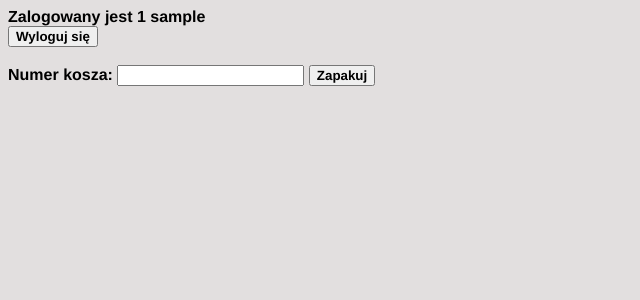
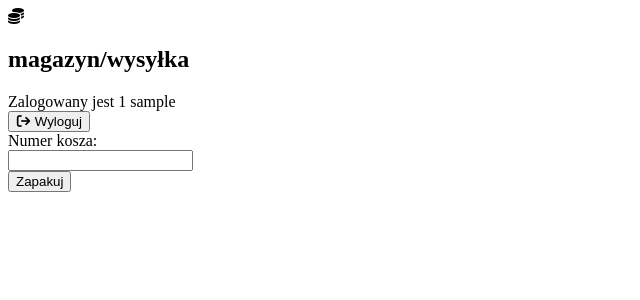
Before and after one commit to LukaszMiazek/Magazyn, a PHP site: page /wysylka.php in a window 1280 px wide. Shown: the top 300 px of the page, without its empty margins (0-640 px from the left). Run offline with PHP 8.4, Linux system fonts and the light colour scheme; the visitor is signed in with stand-in values (Sample User, id 1); some libraries are stand-ins or nearby versions.

Commit message:
Update wysylka.php

```diff
--- a/mag/wysylka.php
+++ b/mag/wysylka.php
@@ -3,13 +3,25 @@
 <head>
     <meta charset="UTF-8">
     <meta name="viewport" content="width=device-width, initial-scale=1.0">
-    <link rel="stylesheet" href="./style.css"/>
+    <link rel="stylesheet" href="./style_wysylka.css"/>
     <title>Wysyłka</title>
+	<meta name="viewport"  content="width=device-width, initial-scale=1.0, maximum-scale=1.0, user-scalable=0">
+	<link rel="stylesheet" href="https://cdnjs.cloudflare.com/ajax/libs/font-awesome/6.1.0/css/all.min.css"/>
+	<link rel="preconnect" href="https://fonts.googleapis.com">
+	<link rel="preconnect" href="https://fonts.gstatic.com" crossorigin>
+	<link href="https://fonts.googleapis.com/css2?family=Work+Sans&display=swap" rel="stylesheet">
 </head>
 <body>
+<div class="container">
+<div class="nav">
 <?php
 session_start();
 
+echo '<div class="logo">';
+echo '<i class="fa-solid fa-coins"></i>';
+echo '<h2>magazyn/wysyłka</h2>';
+echo '</div>';
+echo '<div class="nav_panel">';
 	echo '<m1>Zalogowany jest ';
 	echo $_SESSION['stanowisko'];
 	echo ' ';
@@ -20,10 +32,13 @@
 <form action="index.php" method="post">
 
 	<input type="hidden" name="wlog"	required>
-	<button type="submit">Wyloguj się</button>
+	<button type="submit"><i class="fa-solid fa-arrow-right-from-bracket"></i> Wyloguj </button>
 	</div>
 </form>
 <?php
+		echo '</div>';
+
+
 
 require 'rb-mysql.php';
 R::setup( 'mysql:host=localhost;dbname=magazyn','root', '' );
@@ -47,19 +62,20 @@
 	if($zamis['status'] != 3)
 	{
 		echo '<div class="info">';
-		echo 'To zamówienie NIE jest kompletne!';
+		echo '<h2>To zamówienie NIE jest kompletne!</h2>';
 		echo '<a href="wysylka.php"> Powrót </a>';
 		echo '</div>';
 	}
 	else
 	{
+		echo '<div class="panel">';
 		?>
-		dane do wysyłki:
-		<br>
-		Miejscowość: <?php echo $zamis['miejscowosc']; ?> <br>
-		Kod Pocztowy: <?php echo $zamis['kod_pocztowy']; ?> <br>
-		Ulica: <?php echo $zamis['ulica']; ?> <br>
-		Numer domu: <?php echo $zamis['numer_domu']; ?> <br> <br>
+		<h1>Dane do wysyłki</h1>
+
+	<label>Miejscowość:</label> <?php echo $zamis['miejscowosc']; ?>
+		<label>Kod Pocztowy:</label> <?php echo $zamis['kod_pocztowy']; ?>
+		<label>Ulica:</label> <?php echo $zamis['ulica']; ?>
+		<label>Numer domu:</label> <?php echo $zamis['numer_domu']; ?>
 
 		<form action="" method="post">
 			<input type="hidden" name="wys" value="<?php echo $zamis['id']; ?>" required>
@@ -68,17 +84,21 @@
 
 		<a href="wysylka.php"> Powrót </a>
 		<?php
+		echo '</div>';
 	}
 }
 else
 {
-	echo '<br>';
 	echo '<div class="info">';
 	?>
 	<form action="" method="post">
-	Numer kosza:
-		<input type="number" name="numzam" required>
-		<input type="submit" value="Zapakuj">
+	<label>Numer kosza:</label>
+	<div class="info_number">
+	<input type="number" name="numzam" required>
+	</div>
+	<div class="info_button">
+	<input type="submit" value="Zapakuj">
+		</div>
 	</form>
 	<?php
 	echo '</div>';
@@ -88,5 +108,6 @@
 
 
 ?>
+</div>
 </body>
 </html>
```
